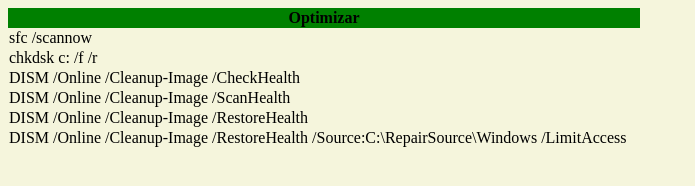
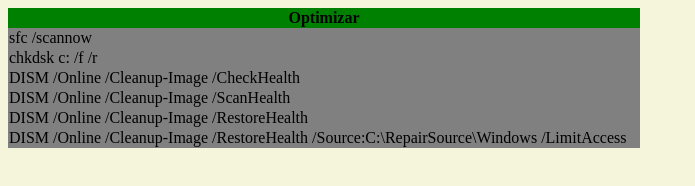
Before and after one commit to meow1959-all/Mickaylaall.github.io., a plain HTML site: page index.html in a window 1280 px wide. Shown: the whole page, without its empty margins (0-695 px from the left). Drawn offline with Linux system fonts and the light colour scheme.

Commit message:
Update index.html

```diff
--- a/index.html
+++ b/index.html
@@ -10,22 +10,22 @@
 <th>Optimizar</th>
 </tr>
 <tr>
-<td> sfc /scannow </td>
+<td class="td1"> sfc /scannow </td>
 </tr>
 <tr>
-<td class="td2"> chkdsk c: /f /r </td>
+<td class="td1"> chkdsk c: /f /r </td>
 </tr>
 <tr>
-<td class="td2">DISM /Online /Cleanup-Image /CheckHealth</td>
+<td class="td1">DISM /Online /Cleanup-Image /CheckHealth</td>
 </tr>
 <tr>
-<td class="td2">DISM /Online /Cleanup-Image /ScanHealth</td>
+<td class="td1">DISM /Online /Cleanup-Image /ScanHealth</td>
 </tr>
 <tr>
-<td class="td2">DISM /Online /Cleanup-Image /RestoreHealth</td>
+<td class="td1">DISM /Online /Cleanup-Image /RestoreHealth</td>
 </tr>
 <tr>
-<td class="td2">DISM /Online /Cleanup-Image /RestoreHealth /Source:C:\RepairSource\Windows /LimitAccess</td>
+<td class="td1">DISM /Online /Cleanup-Image /RestoreHealth /Source:C:\RepairSource\Windows /LimitAccess</td>
 </tr>
 </table>
 </body>
```
